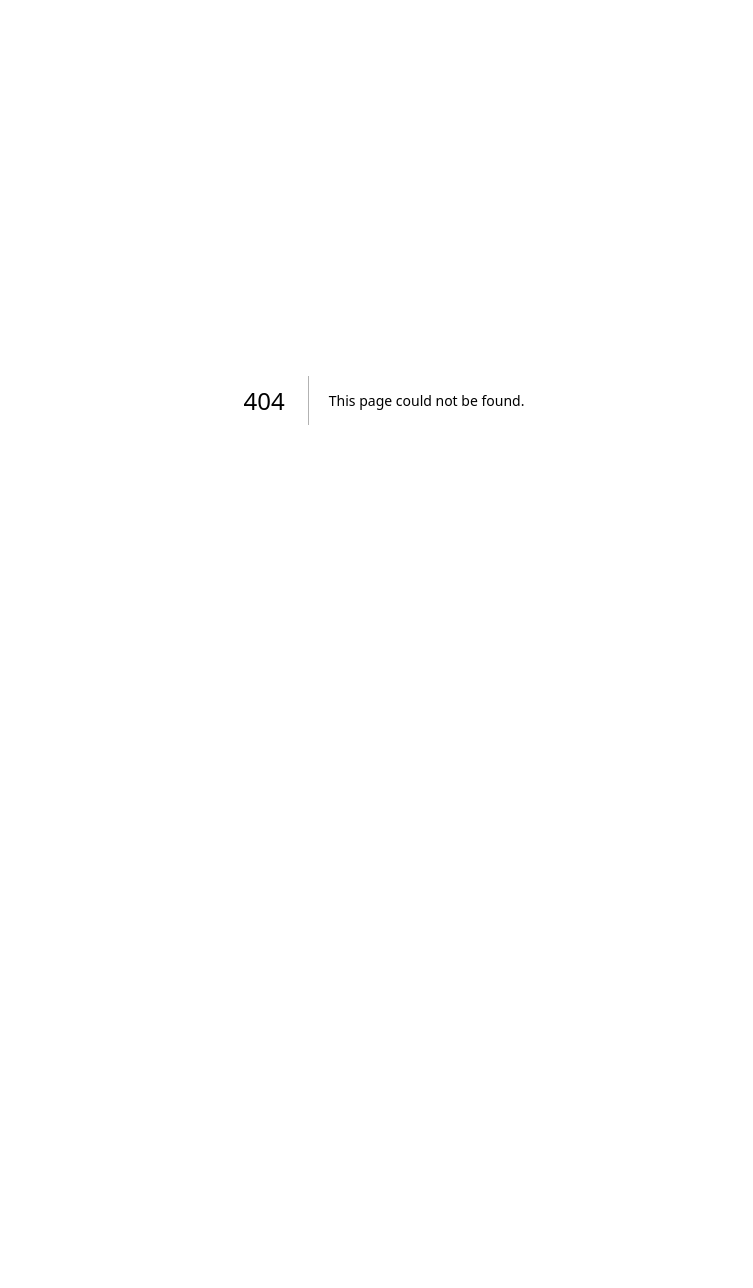
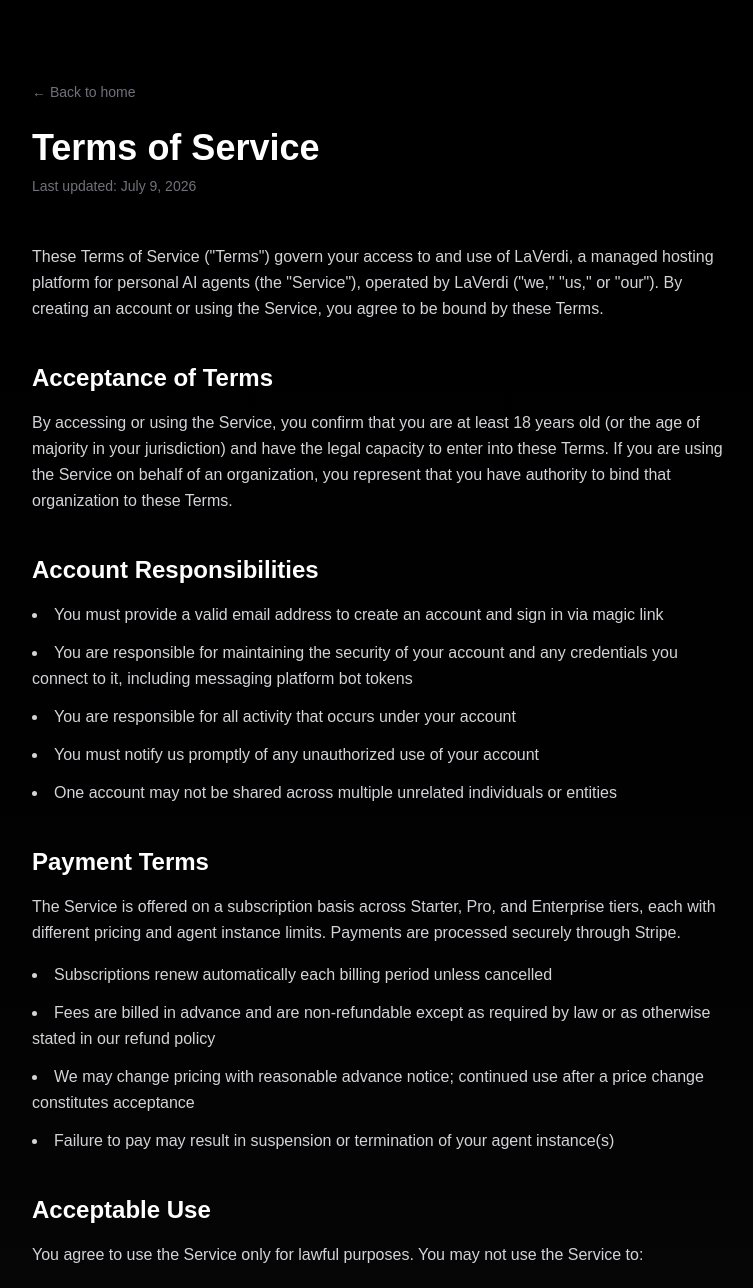
Before and after one commit to Magellian/Laverdi-Portal, a Next.js app: page /legal/terms in a window 1280 px wide. Before the commit this address had no page. Shown: the top 1288 px of the page, without its empty margins (256-1009 px from the left). Before the commit the page ends 800 px from the top, so only its background shows below. Built offline with nearby package versions, Linux system fonts and the light colour scheme.

Commit message:
Add Terms of Service legal page
Covers acceptance, account responsibilities, payment terms, acceptable
use, limitation of liability, termination, and contact info.

```diff
--- /dev/null
+++ b/app/legal/terms/page.tsx
@@ -0,0 +1,127 @@
+import Link from 'next/link'
+
+export const metadata = {
+  title: 'Terms of Service | LaVerdi',
+}
+
+export default function TermsOfServicePage() {
+  return (
+    <div className="min-h-screen bg-gradient-to-b from-black to-zinc-900">
+      <div className="max-w-3xl mx-auto px-4 sm:px-6 lg:px-8 py-20">
+        <Link href="/" className="text-sm text-zinc-500 hover:text-white transition-colors">
+          &larr; Back to home
+        </Link>
+
+        <h1 className="text-4xl font-bold text-white mt-6 mb-2">Terms of Service</h1>
+        <p className="text-zinc-500 text-sm mb-12">Last updated: July 9, 2026</p>
+
+        <div className="space-y-10">
+          <section>
+            <p className="text-zinc-300 leading-relaxed">
+              These Terms of Service (&quot;Terms&quot;) govern your access to and use of LaVerdi, a managed hosting
+              platform for personal AI agents (the &quot;Service&quot;), operated by LaVerdi (&quot;we,&quot; &quot;us,&quot;
+              or &quot;our&quot;). By creating an account or using the Service, you agree to be bound by these Terms.
+            </p>
+          </section>
+
+          <section>
+            <h2 className="text-2xl font-bold text-white mb-4">Acceptance of Terms</h2>
+            <p className="text-zinc-300 leading-relaxed">
+              By accessing or using the Service, you confirm that you are at least 18 years old (or the age of
+              majority in your jurisdiction) and have the legal capacity to enter into these Terms. If you are using
+              the Service on behalf of an organization, you represent that you have authority to bind that
+              organization to these Terms.
+            </p>
+          </section>
+
+          <section>
+            <h2 className="text-2xl font-bold text-white mb-4">Account Responsibilities</h2>
+            <ul className="space-y-3 text-zinc-300 leading-relaxed list-disc list-inside">
+              <li>You must provide a valid email address to create an account and sign in via magic link</li>
+              <li>You are responsible for maintaining the security of your account and any credentials you connect to it, including messaging platform bot tokens</li>
+              <li>You are responsible for all activity that occurs under your account</li>
+              <li>You must notify us promptly of any unauthorized use of your account</li>
+              <li>One account may not be shared across multiple unrelated individuals or entities</li>
+            </ul>
+          </section>
+
+          <section>
+            <h2 className="text-2xl font-bold text-white mb-4">Payment Terms</h2>
+            <div className="space-y-4 text-zinc-300 leading-relaxed">
+              <p>
+                The Service is offered on a subscription basis across Starter, Pro, and Enterprise tiers, each with
+                different pricing and agent instance limits. Payments are processed securely through Stripe.
+              </p>
+              <ul className="space-y-3 list-disc list-inside">
+                <li>Subscriptions renew automatically each billing period unless cancelled</li>
+                <li>Fees are billed in advance and are non-refundable except as required by law or as otherwise stated in our refund policy</li>
+                <li>We may change pricing with reasonable advance notice; continued use after a price change constitutes acceptance</li>
+                <li>Failure to pay may result in suspension or termination of your agent instance(s)</li>
+              </ul>
+            </div>
+          </section>
+
+          <section>
+            <h2 className="text-2xl font-bold text-white mb-4">Acceptable Use</h2>
+            <div className="space-y-4 text-zinc-300 leading-relaxed">
+              <p>You agree to use the Service only for lawful purposes. You may not use the Service to:</p>
+              <ul className="space-y-3 list-disc list-inside">
+                <li>Violate any applicable law or regulation</li>
+                <li>Generate or distribute spam, malware, or harassing content</li>
+                <li>Attempt to gain unauthorized access to other customers&apos; agent instances or data</li>
+                <li>Interfere with or disrupt the integrity or performance of the Service or provisioning infrastructure</li>
+                <li>Exceed the agent instance or usage limits associated with your subscription tier</li>
+              </ul>
+              <p>
+                Each subscription tier includes a defined number of agent instances (Starter: 1, Pro: 5, Enterprise:
+                20) and an associated inference model. We reserve the right to throttle or suspend instances that
+                abuse shared infrastructure.
+              </p>
+            </div>
+          </section>
+
+          <section>
+            <h2 className="text-2xl font-bold text-white mb-4">Limitation of Liability</h2>
+            <div className="space-y-4 text-zinc-300 leading-relaxed">
+              <p>
+                The Service is provided &quot;as is&quot; and &quot;as available&quot; without warranties of any kind, express
+                or implied. AI-generated responses may be inaccurate, incomplete, or inappropriate for your use
+                case, and you are responsible for evaluating output before relying on it.
+              </p>
+              <p>
+                To the maximum extent permitted by law, LaVerdi shall not be liable for any indirect, incidental,
+                special, or consequential damages arising from your use of the Service, including damages resulting
+                from third-party messaging platform outages or AI model behavior.
+              </p>
+            </div>
+          </section>
+
+          <section>
+            <h2 className="text-2xl font-bold text-white mb-4">Termination</h2>
+            <div className="space-y-4 text-zinc-300 leading-relaxed">
+              <p>
+                You may cancel your subscription at any time from the dashboard. Upon cancellation, your agent
+                instance(s) will be deprovisioned at the end of the current billing period.
+              </p>
+              <p>
+                We may suspend or terminate your access to the Service, with or without notice, if you violate these
+                Terms, fail to pay applicable fees, or engage in conduct that we determine, in our sole discretion,
+                to be harmful to the Service or other customers.
+              </p>
+            </div>
+          </section>
+
+          <section>
+            <h2 className="text-2xl font-bold text-white mb-4">Contact</h2>
+            <p className="text-zinc-300 leading-relaxed">
+              Questions about these Terms can be sent to{' '}
+              <a href="mailto:support@laverdi.tech" className="text-white underline hover:text-zinc-300 transition-colors">
+                support@laverdi.tech
+              </a>.
+            </p>
+          </section>
+        </div>
+      </div>
+    </div>
+  )
+}
```
